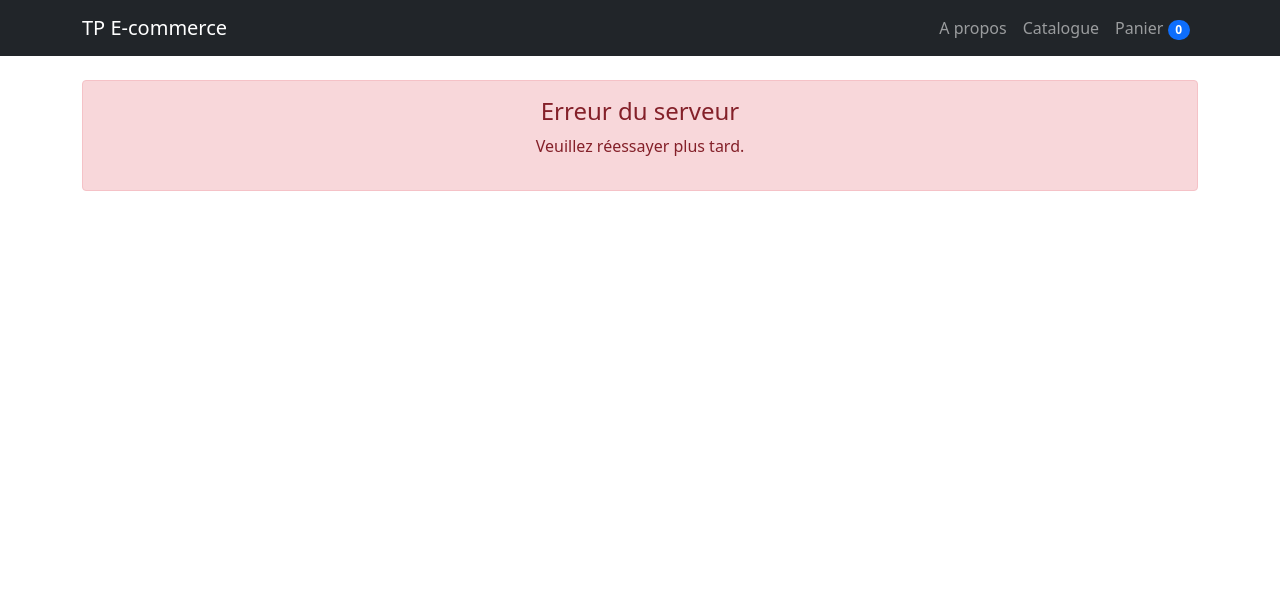
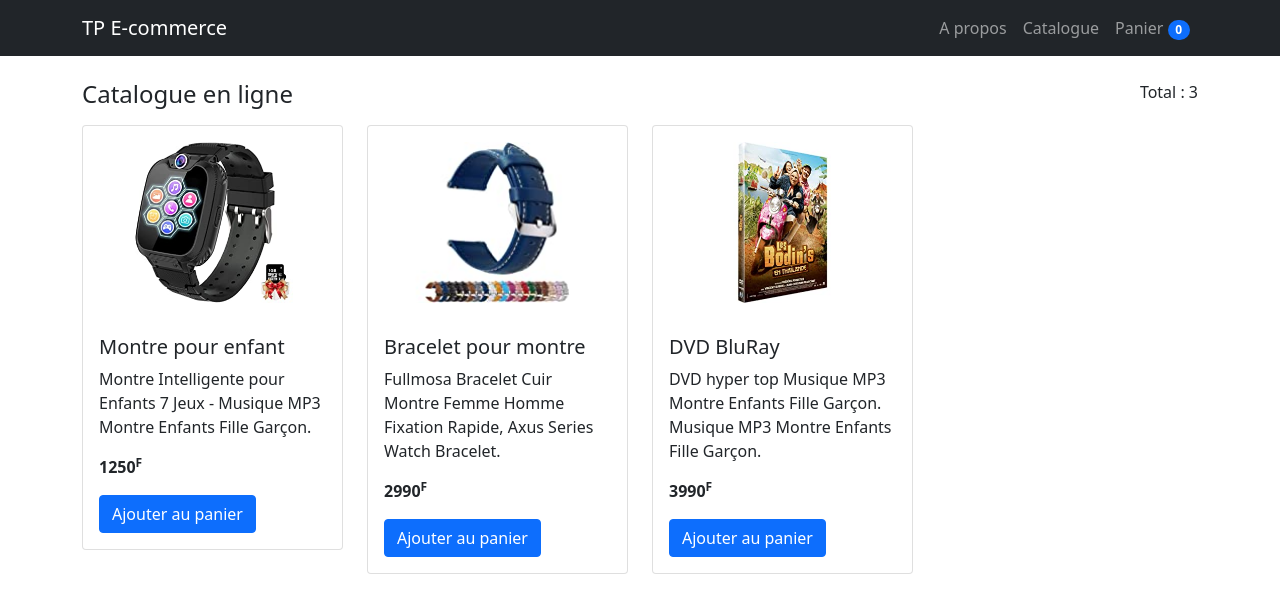
Before and after one commit to KROMER98/react-ecommerce, a React (Vite) app: page / in a window 1280 px wide. Shown: the top 610 px of the page. Built offline with nearby package versions, Linux system fonts and the light colour scheme.

Commit message:
Create Loading & Title Component

```diff
--- /dev/null
+++ b/src/components/UI/Loading.tsx
@@ -0,0 +1,17 @@
+import { Spinner } from "react-bootstrap";
+
+const Loading: React.FC<any> = ({ text }) => {
+  return (
+    <div className="text-center mt-5 border py-3">
+      <Spinner
+        animation="border"
+        variant="primary"
+        role="status"
+        className="mx-auto"
+      ></Spinner>
+      <p className="text-primary">{text}</p>
+    </div>
+  );
+};
+
+export default Loading;
--- /dev/null
+++ b/src/components/UI/Title.tsx
@@ -0,0 +1,11 @@
+import { Col } from "react-bootstrap";
+
+const Title: React.FC<any> = ({ text }) => {
+  return (
+    <Col>
+      <h4 className="mb-3">{text}</h4>
+    </Col>
+  );
+};
+
+export default Title;
--- a/src/pages/Catalogue.tsx
+++ b/src/pages/Catalogue.tsx
@@ -9,6 +9,8 @@ import {
   Spinner,
 } from "react-bootstrap";
 import AlertComponent from "../components/UI/Alert";
+import Loading from "../components/UI/Loading";
+import Title from "../components/UI/Title";
 
 const App: React.FC<any> = () => {
   // State
@@ -42,7 +44,7 @@ const App: React.FC<any> = () => {
     },
   ]);
   const [isLoading, setIsLoading] = React.useState<boolean>(false);
-  const [hasError, setHasError] = React.useState<boolean>(true);
+  const [hasError, setHasError] = React.useState<boolean>(false);
 
   // Render
   return (
@@ -56,28 +58,22 @@ const App: React.FC<any> = () => {
       ) : (
         <Container>
           <Row>
-            <Col>
-              <h4 className="mb-3">Catalogue en ligne</h4>
-            </Col>
+            <Title text={"Catalogue en ligne"} />
             <Col className="text-end">
               <span>Total : {productList.length}</span>
             </Col>
           </Row>
           <Row>
             {isLoading ? (
-              <div className="text-center mt-5 border py-3">
-                <Spinner
-                  animation="border"
-                  variant="primary"
-                  role="status"
-                  className="mx-auto"
-                >
-                  <span className="visually-hidden">Loading...</span>
-                </Spinner>
-                <p className="text-primary">Chargement des données</p>
-              </div>
+              <Loading text={"Chargement en cours..."} />
             ) : (
               <>
+                {!productList.length && (
+                  <>
+                    <AlertComponent text={"Aucune données..."} bg={"info"} />
+                  </>
+                )}
+
                 {productList.map((product) => (
                   <Col key={product.id} lg={3}>
                     <Card>
```
